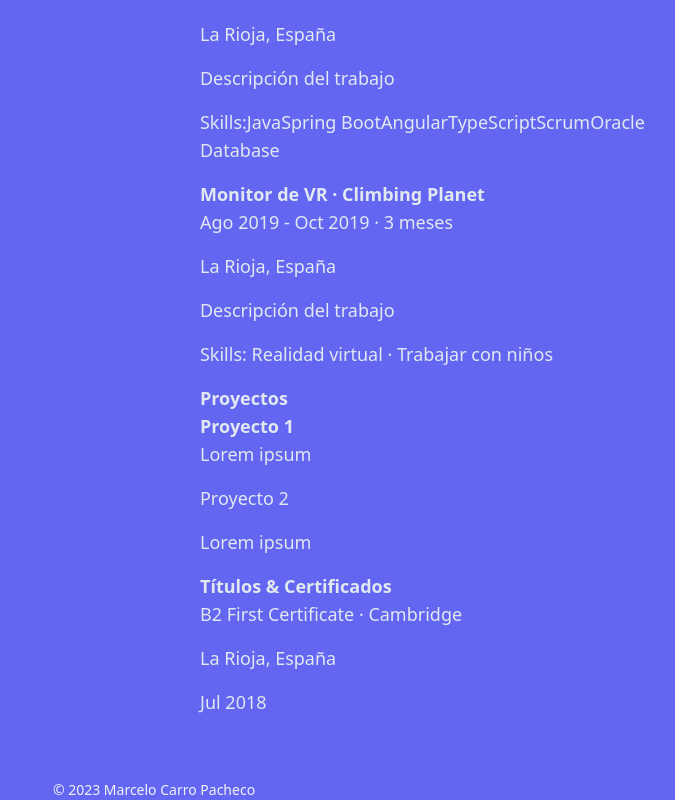
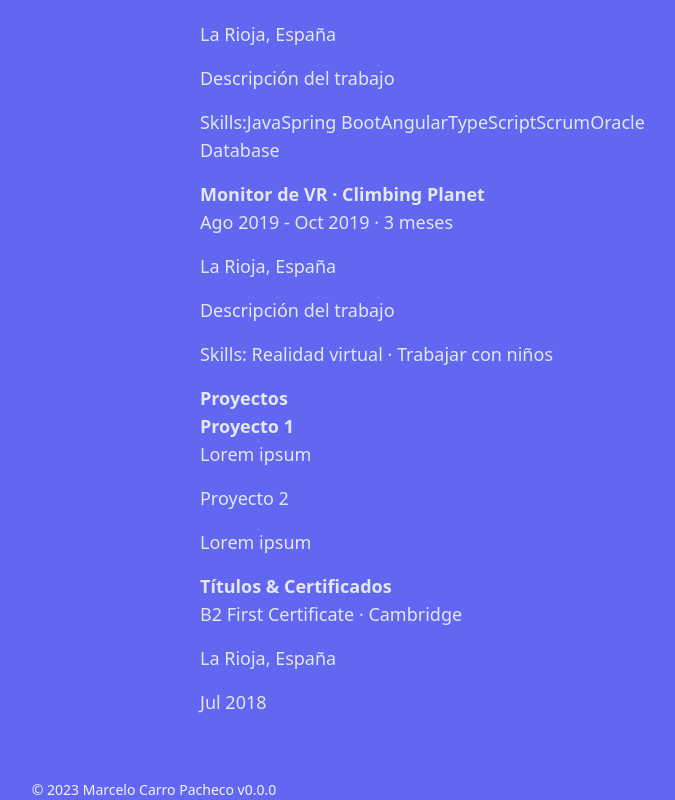
Before and after one commit to macarrp/portfolio, an Angular app: page / in a window 1280 px wide. Shown: the part 752-1552 px from the top of the page, without its empty margins (486-1161 px from the left). Built offline with nearby package versions, Linux system fonts and the light colour scheme.

Commit message:
Coger versión de package.json

```diff
--- a/src/app/footer/footer.component.html
+++ b/src/app/footer/footer.component.html
@@ -1,5 +1,5 @@
 <footer class="mt-8 pb-16 text-sm text-slate-100 sm:pb-0 flex items-center justify-center">
     <div>
-      <p>&copy; {{ getCurrentYear() }} Marcelo Carro Pacheco</p>
+      <p>&copy; {{ getCurrentYear() }} Marcelo Carro Pacheco v{{ getCurrentVersion() }}</p>
     </div>
 </footer>
--- a/src/app/footer/footer.component.ts
+++ b/src/app/footer/footer.component.ts
@@ -1,5 +1,6 @@
 import { CommonModule } from '@angular/common';
 import { ChangeDetectionStrategy, Component } from '@angular/core';
+import { version } from '../../../package.json';
 
 @Component({
   selector: 'app-footer',
@@ -16,4 +17,8 @@ export class FooterComponent {
   getCurrentYear(): number {
     return new Date().getFullYear();
   }
+
+  getCurrentVersion(): string {
+    return version.toString();
+  }
 }
--- a/tsconfig.json
+++ b/tsconfig.json
@@ -21,7 +21,8 @@
     "lib": [
       "ES2022",
       "dom"
-    ]
+    ],
+    "resolveJsonModule": true,
   },
   "angularCompilerOptions": {
     "enableI18nLegacyMessageIdFormat": false,
```
